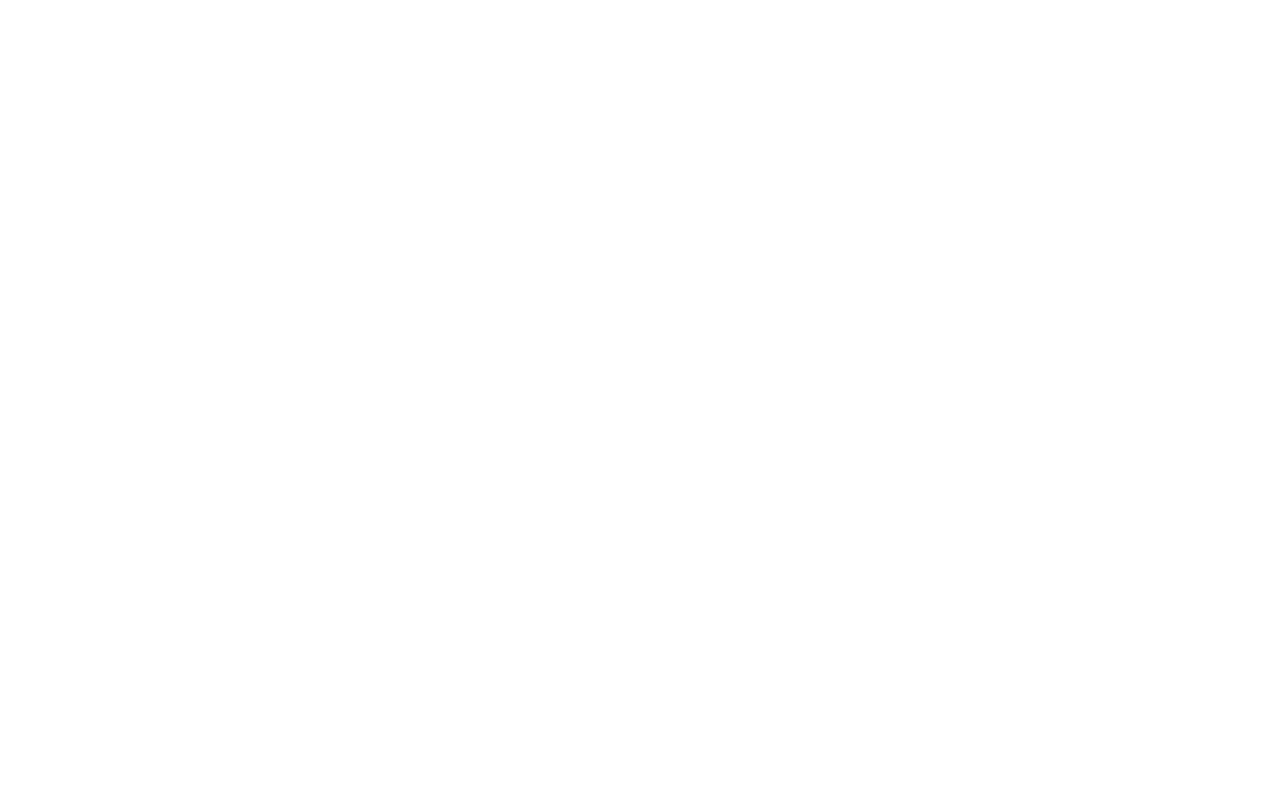
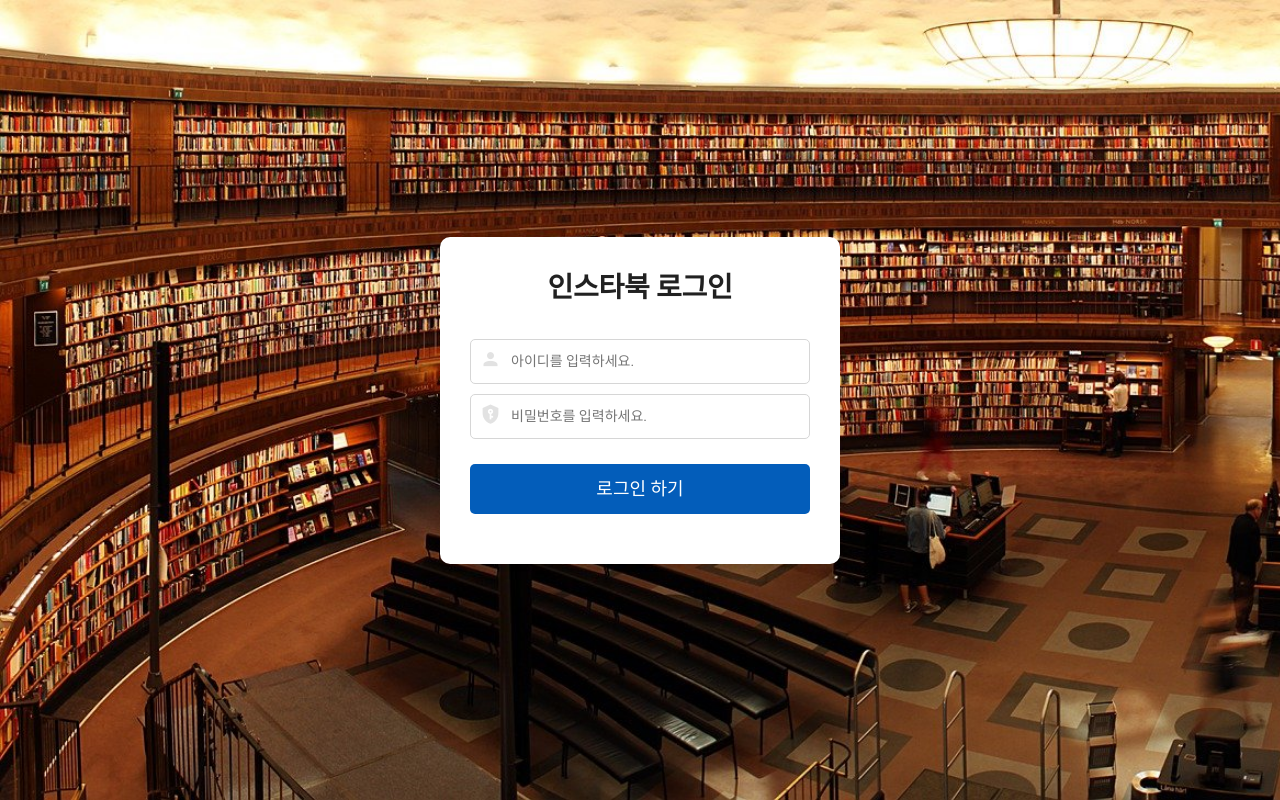
Before and after one commit to design210/vue3, a Vue app: page /#/Login in a window 1280 px wide. Before the commit this address had no page. Built offline with nearby package versions, Linux system fonts and the light colour scheme.

Commit message:
vuetify type 오류

```diff
--- a/package.json
+++ b/package.json
@@ -29,7 +29,7 @@
     "@babel/eslint-parser": "^7.19.1",
     "@types/webfontloader": "^1.0.0",
     "@typescript-eslint/eslint-plugin": "^4.18.0",
-    "@typescript-eslint/parser": "^4.18.0",
+    "@typescript-eslint/parser": "^4.33.0",
     "@vitejs/plugin-vue": "^3.0.3",
     "@vue/cli-plugin-babel": "~4.5.15",
     "@vue/cli-plugin-eslint": "~4.5.15",
--- a/src/App.vue
+++ b/src/App.vue
@@ -45,7 +45,6 @@ const store = useStore();
 const show = ref(false);
 const loadingStatus = computed(() => store.getters["common/loading"]);
 const windowWidth = computed(() => store.getters["common/windowWidth"]);
-const mobile = computed(() => store.getters["common/mobile"]);
 
 //윈도우 가로사이즈 계산
 let docWidth = window.innerWidth;
--- /dev/null
+++ b/src/components/form/SearchBasicGroup.vue
@@ -0,0 +1,45 @@
+<template>
+  <section class="search-group">
+    <Selects :list="itemList" />
+    <input
+      type="text"
+      class="basic"
+    />
+    <button class="basic">
+      검색
+    </button>
+  </section>
+</template>
+
+<script setup>
+import { ref, defineProps } from "vue";
+import Selects from "@/components/form/Selects.vue";
+//props
+const props = defineProps({
+  items: Array,
+});
+const itemList = ref(props.items);
+</script>
+
+<style lang="scss" scoped>
+.search-group {
+  display: flex;
+  input[type="text"] {
+    width: 100%;
+    max-width: 380px;
+  }
+  .basic {
+    margin-left: 8px;
+  }
+}
+@include mobile {
+  .search-group {
+    input[type="text"] {
+      max-width: calc(100% - 100px);
+    }
+    .basic {
+      margin-left: 5px;
+    }
+  }
+}
+</style>
--- /dev/null
+++ b/src/components/form/Selects.vue
@@ -0,0 +1,106 @@
+<template>
+  <div class="selects">
+    <v-select
+      :items="[{item:'11', value:11},{item:'22', value:22}]"
+      item-text="item"
+      item-value="value"
+      persistent-hint
+      return-object
+      single-line
+    />
+    <!--    <span-->
+    <!--      v-for="(item, i) in itemList"-->
+    <!--      :key="i"-->
+    <!--    >-->
+    <!--      {{ item.item }} {{ item.value }}-->
+    <!--    </span>-->
+  </div>
+</template>
+<script>
+export default {
+  data() {
+    return {
+      list: [
+        { item: "책 제목", value: "01" },
+        { item: "ISBN", value: "02" },
+        { item: "저자", value: "03" },
+        { item: "출판사", value: "04" },
+      ],
+    };
+  },
+};
+</script>
+<!--<script lang="ts" setup>-->
+<!--import { ref, defineProps, reactive } from "vue";-->
+<!--//props-->
+<!--const props = defineProps({-->
+<!--  list: Array,-->
+<!--});-->
+<!--const itemList = ref(props.list);-->
+<!--const select = ref('');-->
+<!--interface kkk {-->
+<!--  list: any,-->
+<!--}-->
+<!--const test = reactive<{ list: Array }>({-->
+<!--  list: [-->
+<!--    { item: "책 제목", value: "01" },-->
+<!--    { item: "ISBN", value: "02" },-->
+<!--    { item: "저자", value: "03" },-->
+<!--    { item: "출판사", value: "04" },-->
+<!--  ],-->
+<!--});-->
+<!--</script>-->
+
+<!--<style lang="scss" scoped>-->
+<!--.selects::v-deep {-->
+<!--  max-width: 150px;-->
+<!--  .v-input__slot {-->
+<!--    margin-bottom: 0;-->
+<!--    min-height: 30px !important;-->
+<!--  }-->
+<!--  .v-text-field&#45;&#45;outlined {-->
+<!--    fieldset {-->
+<!--      border: 1px solid #000;-->
+<!--      border-radius: 0;-->
+<!--      background-color: #fff;-->
+<!--      height: 35px !important;-->
+<!--    }-->
+<!--    .v-select__slot {-->
+<!--      height: 29px !important;-->
+<!--    }-->
+<!--  }-->
+<!--  .v-select__selections {-->
+<!--    padding: 0 !important;-->
+<!--    .v-select__selection {-->
+<!--      @include NotoSans(1.6, 500, #000);-->
+<!--    }-->
+<!--  }-->
+<!--  .v-text-field__details {-->
+<!--    display: none;-->
+<!--  }-->
+<!--  .v-input__append-inner {-->
+<!--    margin-top: 4px !important;-->
+<!--  }-->
+<!--  .v-select__selection&#45;&#45;comma {-->
+<!--    margin: 3px 4px 3px 0 !important;-->
+<!--  }-->
+<!--  .v-input__append-inner {-->
+<!--    i {-->
+<!--      background: url(../../assets/images/arrow_down.svg);-->
+<!--      width: 15px;-->
+<!--      height: 9px;-->
+<!--      &:after {-->
+<!--        content: "" !important;-->
+<!--      }-->
+<!--      &:before {-->
+<!--        content: "" !important;-->
+<!--      }-->
+<!--    }-->
+<!--  }-->
+<!--}-->
+<!--@include mobile {-->
+<!--  .selects::v-deep {-->
+<!--    min-width: 110px;-->
+<!--  }-->
+<!--}-->
+<!--</style>-->
--- /dev/null
+++ b/src/components/search/BookList.vue
@@ -0,0 +1,11 @@
+<template>
+  <div>bookList11</div>
+</template>
+
+<script setup>
+
+</script>
+
+<style lang="scss" scoped>
+
+</style>
--- a/src/router/index.ts
+++ b/src/router/index.ts
@@ -6,6 +6,12 @@ const routes: Array<RouteRecordRaw> = [
   {
     path: "/",
     redirect: "/SearchOrder",
+  },
+  {
+    path: "/Login",
+    name: "Login",
+    component: () => import("@/views/login/Login.vue"),
+    meta: { unauthorized: true },
   },
   {
     path: "/SearchOrder",
--- /dev/null
+++ b/src/views/login/Login.vue
@@ -0,0 +1,123 @@
+<template>
+  <div class="login-container">
+    <div class="login-box">
+      <h1>인스타북 로그인</h1>
+      <!--      <form @submit.prevent="gotoMain"> 서브밋 임시 숨김처리-->
+      <div class="mt30 field">
+        <v-icon>mdi-account</v-icon>
+        <input
+          v-model="username"
+          type="text"
+          placeholder="아이디를 입력하세요."
+        />
+      </div>
+      <div class="mt10 field">
+        <v-icon>mdi-shield-key</v-icon>
+        <input
+          v-model="password"
+          type="password"
+          placeholder="비밀번호를 입력하세요."
+        />
+      </div>
+      <!-- 로그인 임시 버튼 : API 연동 안됨 -->
+      <button
+        type="submit"
+        class="btn-login mt25"
+        @click="gotoMain"
+      >
+        로그인 하기
+      </button>
+      <!-- 로그인 버튼 숨김 처리
+        <button type="submit" class="btn-login mt25" :disabled="!username || !password" :class="{ dev: develop === true }">로그인 하기</button>-->
+      <p class="error-message">
+        {{ logMessage }}
+      </p>
+      <!--        <p @click="$store.commit('common/setLoading', true)">로딩 true</p>-->
+      <!--        <p @click="$store.commit('common/setLoading', false)">로딩 false</p>-->
+      <!--      </form>-->
+    </div>
+  </div>
+</template>
+
+<script setup>
+import {ref} from "vue";
+import { useRouter } from 'vue-router';
+const router = useRouter();
+//data
+const username = ref("");
+const password = ref("");
+const logMessage = ref("");
+//function
+const gotoMain = () => {
+  router.push("/SearchOrder");
+};
+</script>
+<style lang="scss" scoped>
+.login-container {
+  position: fixed;
+  left: 0;
+  top: 0;
+  width: 100vw;
+  height: 100vh;
+  background-size: cover;
+  display: flex;
+  align-items: center;
+  justify-content: center;
+  background-image: url("../../assets/images/bg.jpg");
+  .login-box {
+    background: #fff;
+    border-radius: 10px;
+    padding: 30px;
+    width: 400px;
+    @include boxshadow(0px, 3px, 6px, 0px, rgba(0, 0, 0, 0.05));
+    .icon {
+      width: 28px;
+      vertical-align: -4px;
+      margin-right: 10px;
+    }
+    .field {
+      position: relative;
+      .v-icon {
+        position: absolute;
+        top: 10px;
+        left: 10px;
+        color: rgb(226, 226, 226);
+      }
+    }
+    h1 {
+      text-align: center;
+      .icon {
+        vertical-align: -6px;
+      }
+    }
+    input {
+      height: 45px !important;
+      width: 100%;
+      border: 1px solid rgb(214, 214, 214);
+      padding: 0 10px 0 40px;
+      border-radius: 5px;
+    }
+    button {
+      width: 100%;
+      height: 50px;
+      background: #035dba;
+      color: #fff;
+      border-radius: 5px;
+      font-size: 1.8rem;
+      &:disabled {
+        background: #ccc;
+      }
+    }
+    .flex-between {
+      & a {
+        color: rgb(51, 51, 51);
+      }
+    }
+    .error-message {
+      text-align: center;
+      padding: 10px 0;
+      color: red;
+    }
+  }
+}
+</style>
--- a/src/views/order/SearchOrder.vue
+++ b/src/views/order/SearchOrder.vue
@@ -4,31 +4,27 @@
       책 검색
     </h2>
     <section class="sub-container">
-      <!--      &lt;!&ndash; 책 검색 &ndash;&gt;-->
-      <!--      <SearchBasicGroup :itemList="itemList" />-->
-      <!--      &lt;!&ndash; //책 검색 &ndash;&gt;-->
+      <!-- 책 검색 -->
+      <SearchBasicGroup :items="items.list" />
+      <!-- //책 검색 -->
 
-      <!--      &lt;!&ndash; 책 리스트 &ndash;&gt;-->
-      <!--      <BookList />-->
-      <!--      &lt;!&ndash; //책 리스트 &ndash;&gt;-->
+      <!-- 책 리스트 -->
+      <BookList />
+      <!-- //책 리스트 -->
     </section>
   </section>
 </template>
 
-<script>
-// import BookList from "@/components/search/BookList";
-// import SearchBasicGroup from "@/components/form/SearchBasicGroup";
-export default {
-  //components: { SearchBasicGroup, BookList },
-  data() {
-    return {
-      itemList: [
-        { item: "책 제목", value: "01" },
-        { item: "ISBN", value: "02" },
-        { item: "저자", value: "03" },
-        { item: "출판사", value: "04" },
-      ],
-    };
-  },
-};
+<script setup>
+import {reactive} from 'vue';
+import BookList from '@/components/search/BookList.vue';
+import SearchBasicGroup from "@/components/form/SearchBasicGroup.vue";
+const items = reactive({
+  list: [
+    { item: "책 제목", value: "01" },
+    { item: "ISBN", value: "02" },
+    { item: "저자", value: "03" },
+    { item: "출판사", value: "04" },
+  ],
+});
 </script>
```
Also changed, not shown: 1 other file (tests, documents, lock files or other folders).
